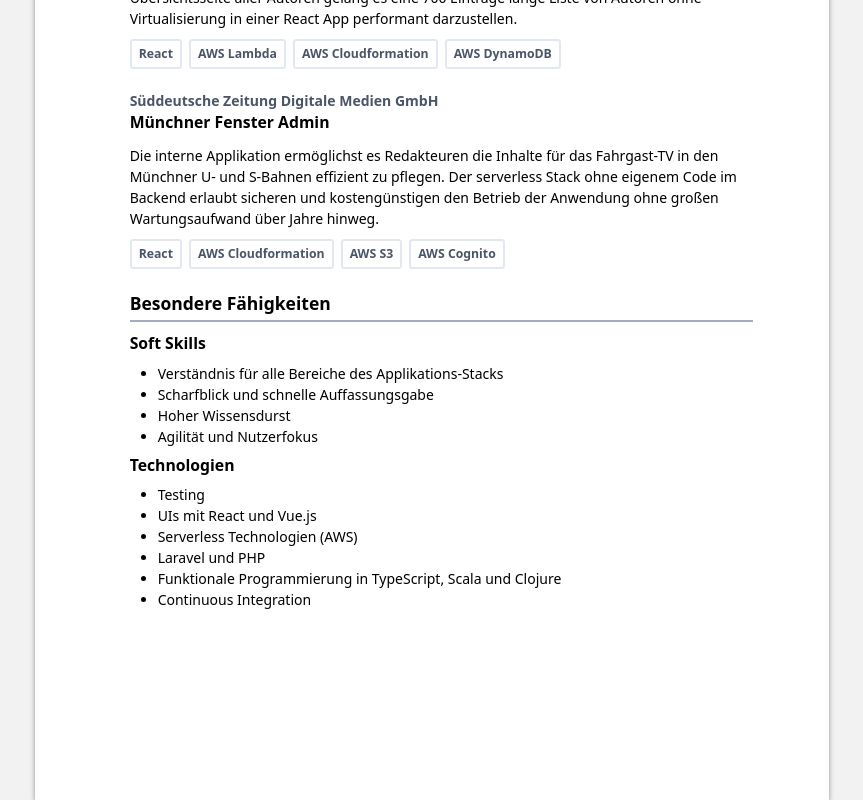
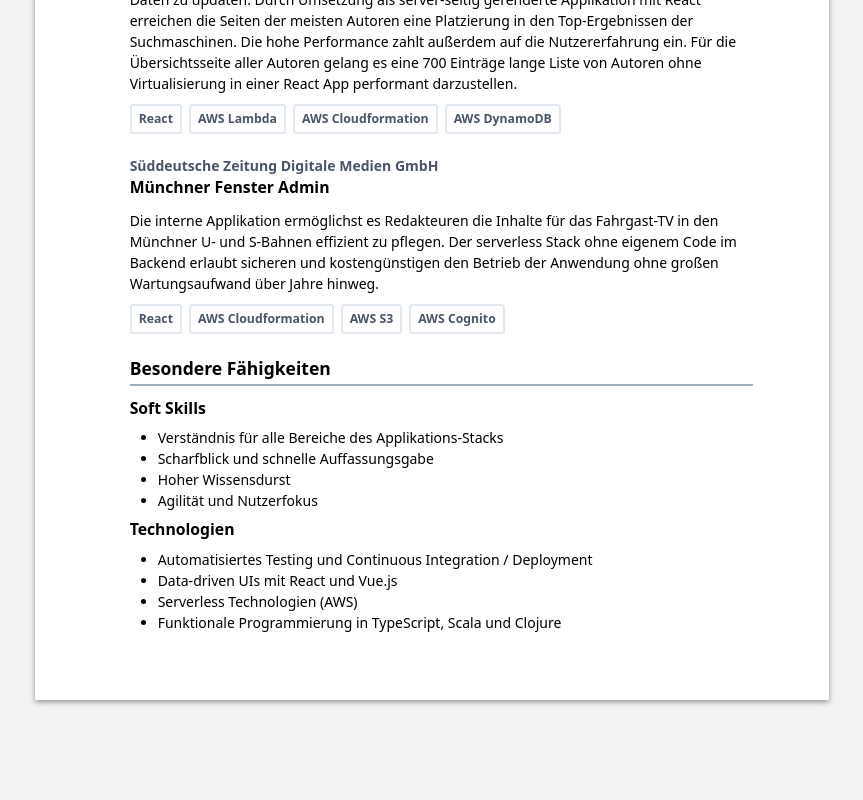
Before and after one commit to danielschleindlsperger/lebenslauf, a React (Vite) app: page / in a window 1280 px wide. Shown: the part 1645-2445 px from the top of the page, without its empty margins (208-1071 px from the left). After the commit the page ends 2395 px from the top, so only its background shows below. Built offline with nearby package versions, Linux system fonts and the light colour scheme.

Commit message:
move education to second page, update skills, fix dev display of pages

```diff
--- a/resume.json
+++ b/resume.json
@@ -91,12 +91,10 @@
     {
       "name": "Technologien",
       "keywords": [
-        "Testing",
-        "UIs mit React und Vue.js",
+        "Automatisiertes Testing und Continuous Integration / Deployment",
+        "Data-driven UIs mit React und Vue.js",
         "Serverless Technologien (AWS)",
-        "Laravel und PHP",
-        "Funktionale Programmierung in TypeScript, Scala und Clojure",
-        "Continuous Integration"
+        "Funktionale Programmierung in TypeScript, Scala und Clojure"
       ]
     }
   ],
--- a/src/components/app.tsx
+++ b/src/components/app.tsx
@@ -31,7 +31,9 @@
             ))}
           </ul>
         </Section>
+      </Page>
 
+      <Page>
         <Section title="Ausbildung">
           <ul>
             {resume.education.map((edu) => (
@@ -49,9 +51,7 @@
             ))}
           </ul>
         </Section>
-      </Page>
 
-      <Page>
         <Section title="Projekte">
           <ul>
             {resume.projects.map((proj) => (
--- a/src/styles.css
+++ b/src/styles.css
@@ -26,7 +26,7 @@
         background-color: #f2f2f2;
     }
     .page {
-        margin: 100px auto 0 auto;
+        margin: 50px auto 50px auto;
         box-shadow: 0 2px 5px rgba(0, 0, 0, 0.4);
     }
 }
```
